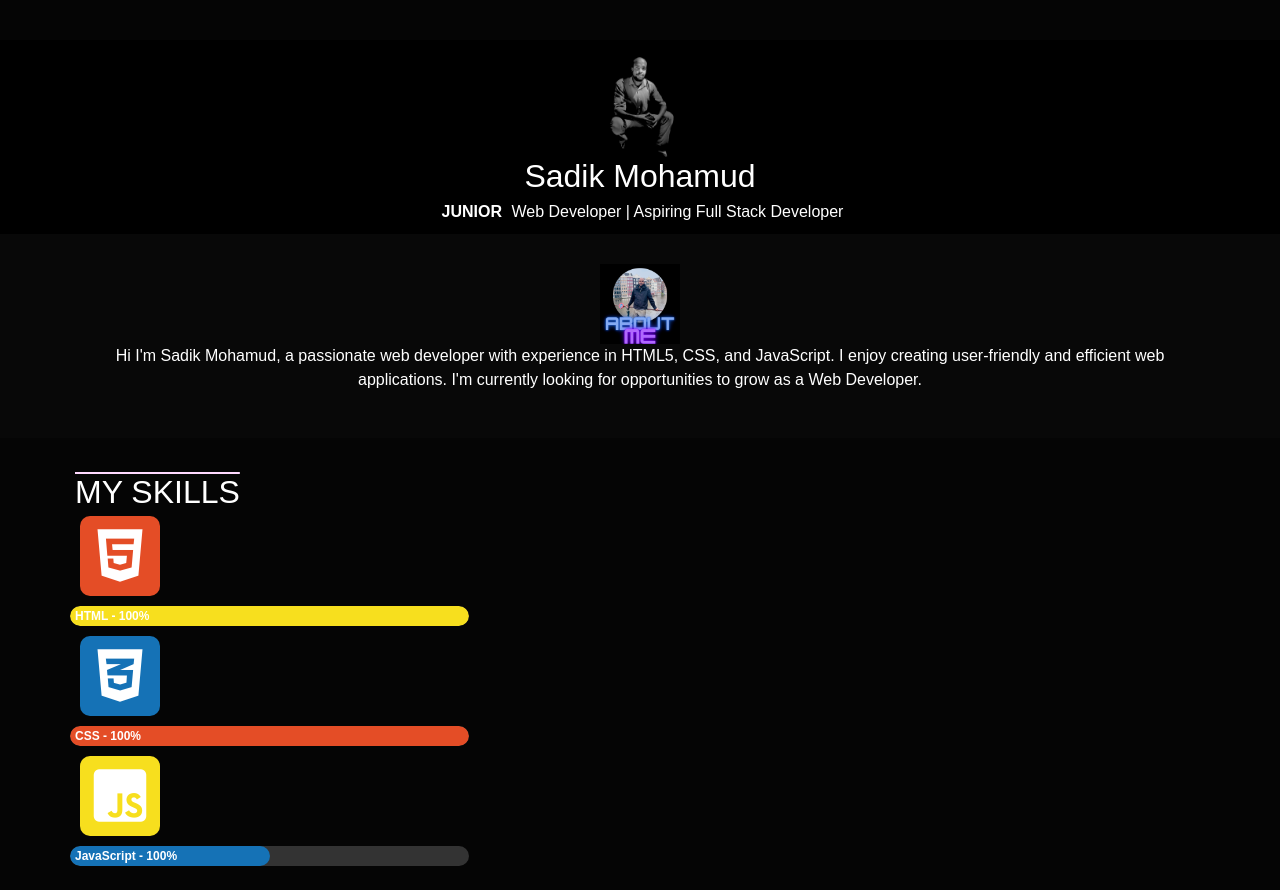
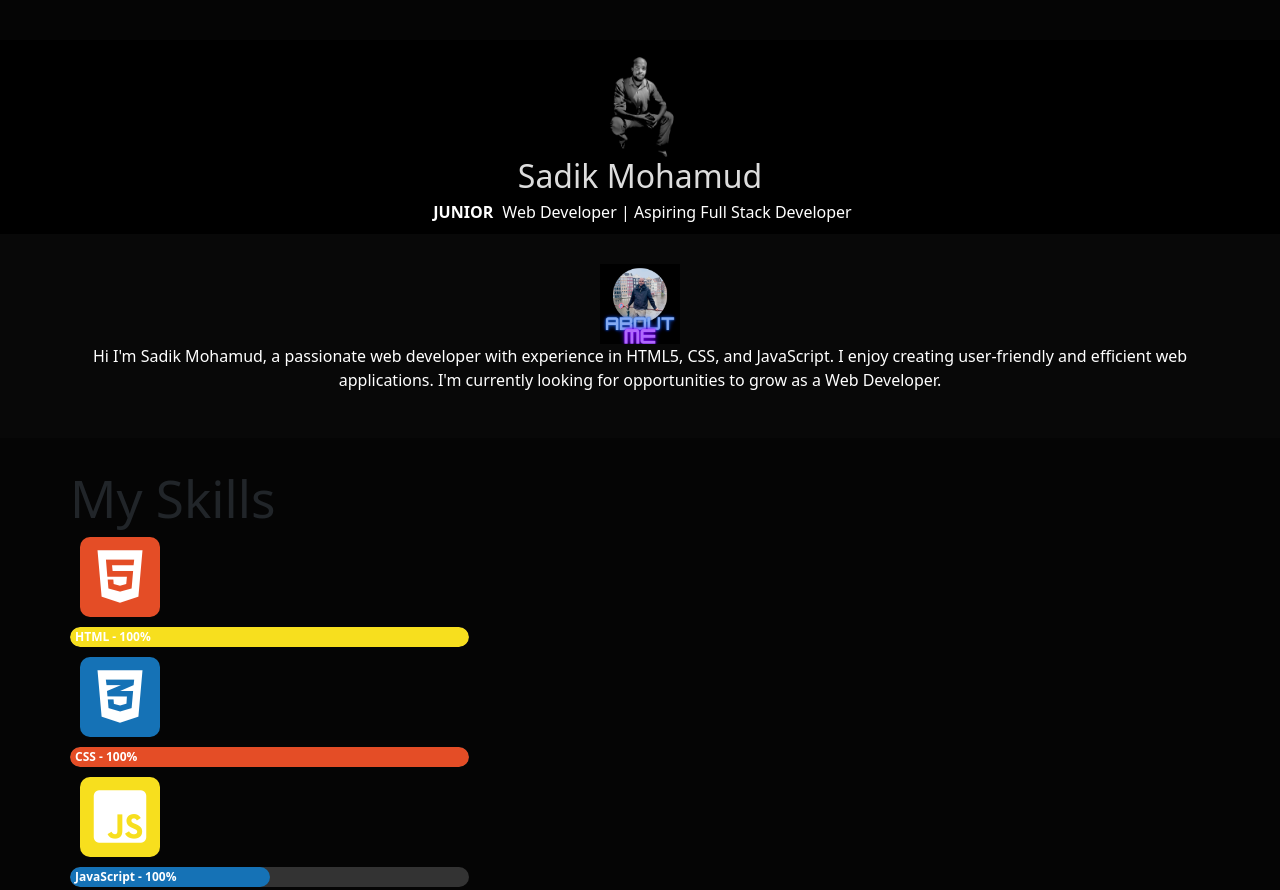
Before and after one commit to SadikMohamud/Awaletech, a plain HTML site: page index.html in a window 1280 px wide. Shown: the top 890 px of the page. Drawn offline with nearby package versions, Linux system fonts and the light colour scheme; a script that the page names is missing.

Commit message:
Update main.css

```diff
--- a/styles/main.css
+++ b/styles/main.css
@@ -1,8 +1,8 @@
-
 body {
-    font-family: Arial, sans-serif;
-    margin: 0;
-    padding: 0;
+    display: flex;
+    justify-content: flex-start;
+    align-content: center;
+    flex-direction: column;
     background-color: #050505;
 }
 button {
@@ -28,11 +28,20 @@ button {
   }
 
 
-h2{
-    color:white;
-    text-transform:uppercase;
-    text-decoration: overline 2px solid rgb(255, 217, 255);
-    margin:5px}
+  h1 {
+    font-size: 4.8rem;
+    font-weight: 400;
+    color: #ddd;
+
+  }
+
+  h2 {
+    font-size: 3.2rem;
+  }
+
+  h3 {
+    font-size: 2.2rem;
+  }
 
 
 
```
